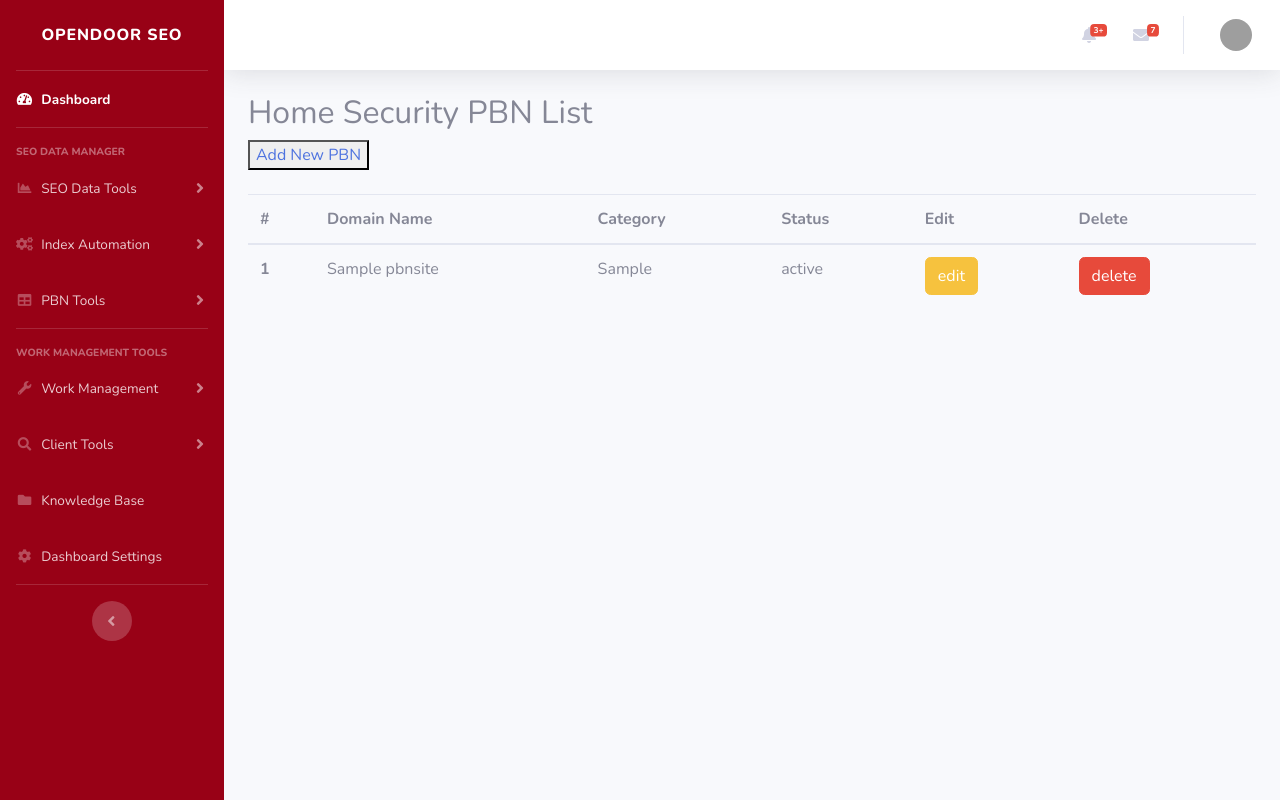
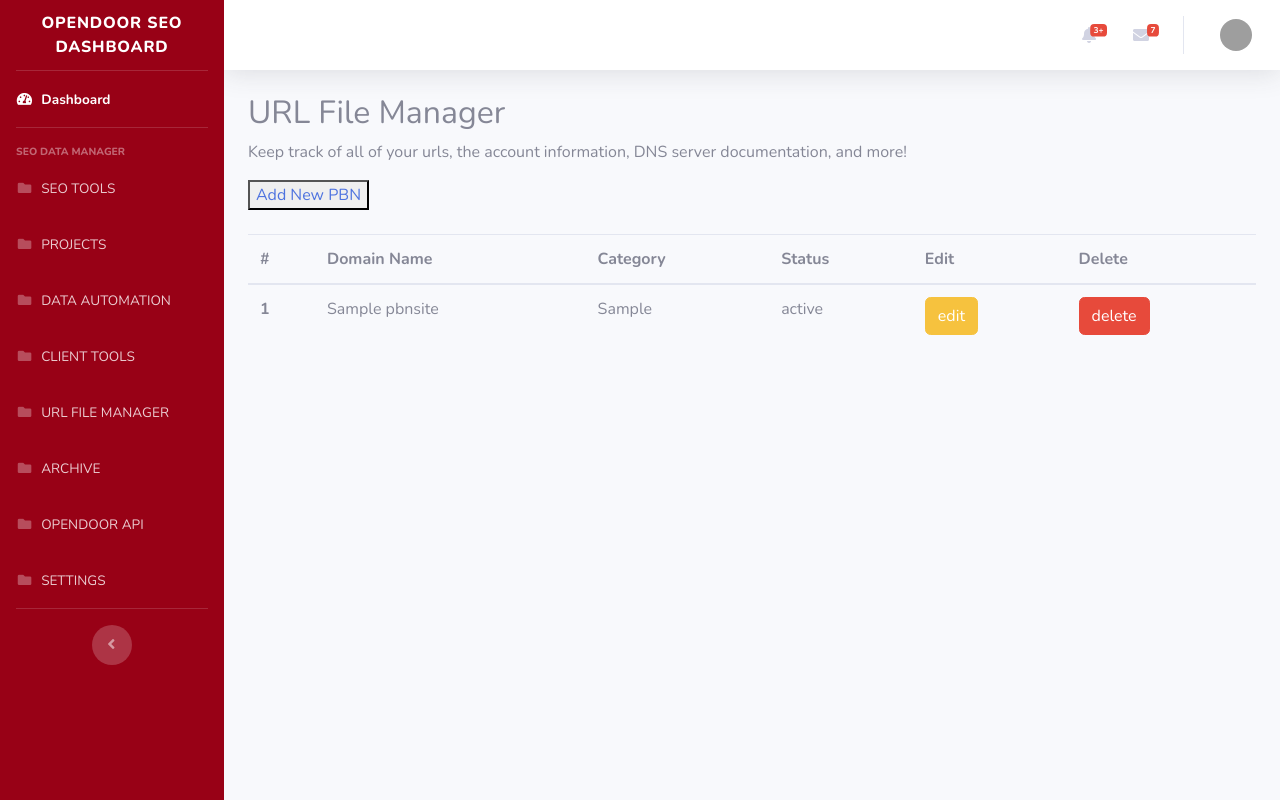
Before and after one commit to austincolton717/scheming-python, a Django app: page /pbn/ in a window 1280 px wide. Run offline with Django 3.2, Linux system fonts and the light colour scheme; tables that the repository leaves empty hold one stand-in row (values such as "Sample post"); parts of the project's set-up code (start-up, migrations or seed data) failed here and were passed over; some libraries are stand-ins or nearby versions; grey boxes are pictures that could not be loaded.

Commit message:
new dahsboard navigation

```diff
--- a/dashboard/templates/dashfiles/base.html
+++ b/dashboard/templates/dashfiles/base.html
@@ -31,7 +31,7 @@
           <!-- <div class="sidebar-brand-icon rotate-n-15">
             <i class="fas fa-chart-area"></i>
           </div> -->
-          <div class="sidebar-brand-text mx-3">Opendoor SEO<sup></sup></div>
+          <div class="sidebar-brand-text mx-3">Opendoor SEO Dashboard<sup></sup></div>
         </a>
 
         <!-- Divider -->
@@ -52,120 +52,52 @@
           SEO Data Manager
         </div>
 
-        <!-- Nav Item - Pages Collapse Menu -->
         <li class="nav-item">
-          <a class="nav-link collapsed" href="#" data-toggle="collapse" data-target="#collapseTools" aria-expanded="true" aria-controls="collapseTools">
-            <i class="fas fa-fw fa-chart-area"></i>
-            <span>SEO Data Tools</span>
-          </a>
-          <div id="collapseTools" class="collapse" aria-labelledby="headingThree" data-parent="#accordionSidebar">
-            <div class="bg-white py-2 collapse-inner rounded">
-              <h6 class="collapse-header">Google Index Automation</h6>
-              <a class="collapse-item" href="#">SEO Webmap</a>
-              <a class="collapse-item" href="#">Keyword Tracker</a>
-              <a class="collapse-item" href="#">Keyword Explorer</a>
-              <a class="collapse-item" href="#">Site Explorer</a>
-              <a class="collapse-item" href="#">Site Traffic</a>
-              <a class="collapse-item" href="#">Ranking Info</a>
-              <a class="collapse-item" href="#">Site Speed & Audit</a>
-              <a class="collapse-item" href="#">Linkbuilder Tools</a>
-            </div>
-          </div>
+          <a class="nav-link" href="{% url 'seodatatools' %}">
+            <i class="fas fa-fw fa-folder"></i>
+            <span>SEO TOOLS</span></a>
         </li>
 
-
-        <!-- Nav Item - Pages Collapse Menu -->
-        <li class="nav-item">
-          <a class="nav-link collapsed" href="#" data-toggle="collapse" data-target="#collapseTwo" aria-expanded="true" aria-controls="collapseTwo">
-            <i class="fas fa-fw fa-cogs"></i>
-            <span>Index Automation</span>
-          </a>
-          <div id="collapseTwo" class="collapse" aria-labelledby="headingTwo" data-parent="#accordionSidebar">
-            <div class="bg-white py-2 collapse-inner rounded">
-              <h6 class="collapse-header">Google Index Automation</h6>
-              <a class="collapse-item" href="{% url 'indexchecker' %}">Rapid Index Verification</a>
-              <a class="collapse-item" href="#">Bulk Index Verification</a>
-              <a class="collapse-item" href="#">Link Scraping</a>
-              <a class="collapse-item" href="#">Rank Verification</a>
-            </div>
-          </div>
-        </li>
-
-        <!-- Nav Item - Pages Collapse Menu -->
-        <li class="nav-item">
-          <a class="nav-link collapsed" href="#" data-toggle="collapse" data-target="#collapsePBN" aria-expanded="true" aria-controls="collapsePBN">
-            <i class="fas fa-fw fa-table"></i>
-            <span>PBN Tools</span>
-          </a>
-          <div id="collapsePBN" class="collapse" aria-labelledby="headingTwo" data-parent="#accordionSidebar">
-            <div class="bg-white py-2 collapse-inner rounded">
-              <h6 class="collapse-header">PBN Site Manager</h6>
-              <a class="collapse-item" href="#">Cloudboss</a>
-              <a class="collapse-item" href="#">Name Silo</a>
-              <a class="collapse-item" href="#">Expired Domains</a>
-              <a class="collapse-item" href="{% url 'pbnlist' %}">PBN URL List</a>
-            </div>
-          </div>
-        </li>
-
-
-        <!-- Divider -->
-        <hr class="sidebar-divider">
-
-        <!-- Heading -->
-        <div class="sidebar-heading">
-          Work Management Tools
-        </div>
-        <!-- Nav Item - Utilities Collapse Menu -->
-        <li class="nav-item">
-          <a class="nav-link collapsed" href="#" data-toggle="collapse" data-target="#collapseUtilities" aria-expanded="true" aria-controls="collapseUtilities">
-            <i class="fas fa-fw fa-wrench"></i>
-            <span>Work Management</span>
-          </a>
-          <div id="collapseUtilities" class="collapse" aria-labelledby="headingUtilities" data-parent="#accordionSidebar">
-            <div class="bg-white py-2 collapse-inner rounded">
-              <h6 class="collapse-header">Project Management Tools</h6>
-              <a class="collapse-item" href="#">Subscription Manager</a>
-              <a class="collapse-item" href="#">Account Manager</a>
-              <a class="collapse-item" href="#">Project Manager</a>
-              <a class="collapse-item" href="#">Resource Manager</a>
-              <a class="collapse-item" href="#">Shoebox</a>
-            </div>
-          </div>
-        </li>
-        <!-- Nav Item - Pages Collapse Menu -->
-        <li class="nav-item">
-          <a class="nav-link collapsed" href="#" data-toggle="collapse" data-target="#collapsePages" aria-expanded="true" aria-controls="collapsePages">
-            <i class="fas fa-fw fa-search"></i>
-            <span>Client Tools</span>
-          </a>
-          <div id="collapsePages" class="collapse" aria-labelledby="headingPages" data-parent="#accordionSidebar">
-            <div class="bg-white py-2 collapse-inner rounded">
-              <h6 class="collapse-header">Client Dashboard</h6>
-              <a class="collapse-item" href="#">Time Tracker</a>
-            <a class="collapse-item" href="#">Email Manager</a>
-            <a class="collapse-item" href="#">Client Manager</a>
-              <div class="collapse-divider"></div>
-              <h6 class="collapse-header">Billing</h6>
-              <a class="collapse-item" href="#">Transactions</a>
-              <a class="collapse-item" href="#">Statements</a>
-              <a class="collapse-item" href="#">Invoice</a>
-            </div>
-          </div>
-        </li>
-
-        <!-- Nav Item - Charts -->
         <li class="nav-item">
           <a class="nav-link" href="#">
             <i class="fas fa-fw fa-folder"></i>
-            <span>Knowledge Base</span></a>
+            <span>PROJECTS</span></a>
         </li>
 
-        <!-- Nav Item - Tables -->
         <li class="nav-item">
           <a class="nav-link" href="#">
-            <i class="fas fa-fw fa-cog"></i>
-            <span>Dashboard Settings</span></a>
+            <i class="fas fa-fw fa-folder"></i>
+            <span>DATA AUTOMATION</span></a>
+        </li>
+
+        <li class="nav-item">
+          <a class="nav-link" href="#">
+            <i class="fas fa-fw fa-folder"></i>
+            <span>CLIENT TOOLS</span></a>
+        </li>
+
+        <li class="nav-item">
+          <a class="nav-link" href="{% url 'pbnlist' %}">
+            <i class="fas fa-fw fa-folder"></i>
+            <span>URL FILE MANAGER</span></a>
+        </li>
+
+        <li class="nav-item">
+          <a class="nav-link" href="#">
+            <i class="fas fa-fw fa-folder"></i>
+            <span>ARCHIVE</span></a>
+        </li>
+
+        <li class="nav-item">
+          <a class="nav-link" href="{% url 'apirequest' %}">
+            <i class="fas fa-fw fa-folder"></i>
+            <span>OPENDOOR API</span></a>
+        </li>
+
+        <li class="nav-item">
+          <a class="nav-link" href="#">
+            <i class="fas fa-fw fa-folder"></i>
+            <span>SETTINGS</span></a>
         </li>
 
         <!-- Divider -->
@@ -193,17 +125,6 @@
             <i class="fa fa-bars"></i>
           </button>
 
-          <!-- Topbar Search -->
-          <!-- <form class="d-none d-sm-inline-block form-inline mr-auto ml-md-3 my-2 my-md-0 mw-100 navbar-search">
-            <div class="input-group">
-              <input type="text" class="form-control bg-light border-0 small" placeholder="Search for..." aria-label="Search" aria-describedby="basic-addon2">
-              <div class="input-group-append">
-                <button class="btn btn-primary" type="button">
-                  <i class="fas fa-search fa-sm"></i>
-                </button>
-              </div>
-            </div>
-          </form> -->
 
           <!-- Topbar Navbar -->
           <ul class="navbar-nav ml-auto">
--- a/pbn/templates/pbnfiles/pbnlist.html
+++ b/pbn/templates/pbnfiles/pbnlist.html
@@ -1,7 +1,8 @@
 {% extends 'dashfiles/base.html' %}
 {% block content %}
 <div class="container">
-  <h2>Home Security PBN List</h2>
+  <h2>URL File Manager</h2>
+  <p>Keep track of all of your urls, the account information, DNS server documentation, and more!</p>
 
     <button><a href="{% url 'upload-pbn' %}">Add New PBN</a></button>
     <br/>
```
